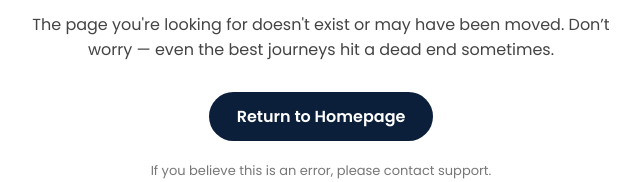
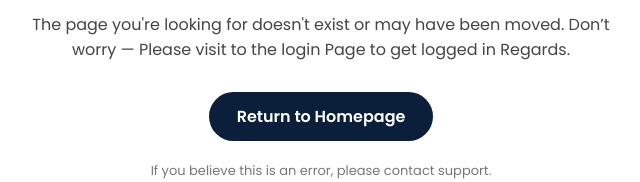
Before and after one commit to princerathore7/college, a website: page frontend/404.html in a window 1280 px wide. Shown: the part 416-598 px from the top of the page, 319-959 px from the left. Drawn offline with Linux system fonts and the light colour scheme.

Commit message:
Update 404.html

```diff
--- a/frontend/404.html
+++ b/frontend/404.html
@@ -101,7 +101,7 @@
         <h2>Oops! This Page Took a Wrong Turn.</h2>
         <p>
             The page you're looking for doesn't exist or may have been moved.
-            Don’t worry — even the best journeys hit a dead end sometimes.
+            Don’t worry — Please visit to the login Page to get logged in Regards.
         </p>
 
         <a href="/" class="btn">Return to Homepage</a>
```
